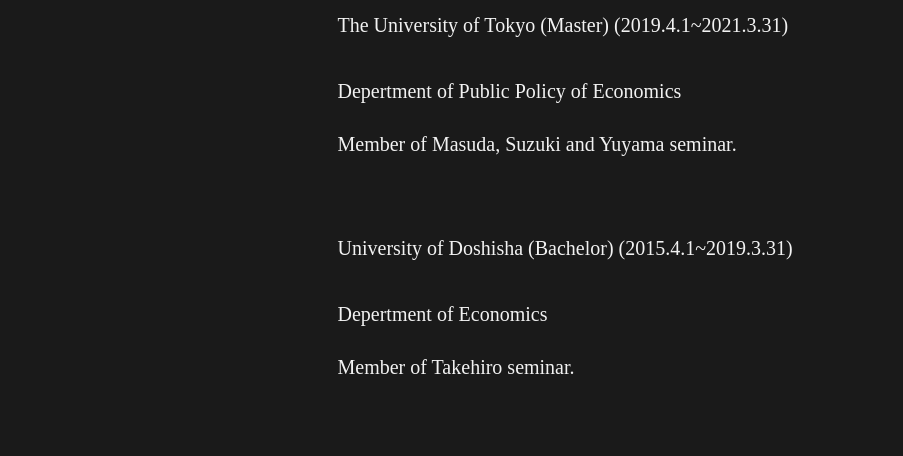
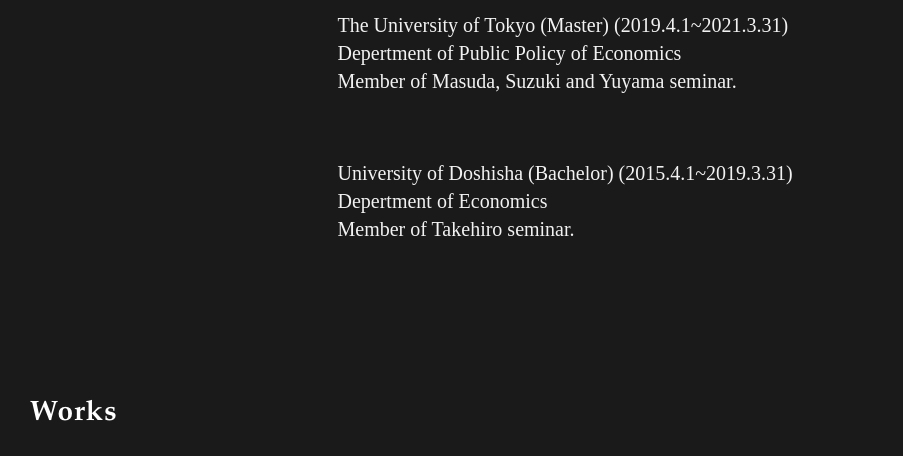
Before and after one commit to TomohirOgawa/Portfolio-site, a plain HTML site: page index.html in a window 1280 px wide. Shown: the part 1522-1978 px from the top of the page, without its empty margins (25-928 px from the left). Drawn offline with Linux system fonts and the light colour scheme.

Commit message:
Update index.html

```diff
--- a/index.html
+++ b/index.html
@@ -121,16 +121,15 @@
 
         <!-- INTRO INFORMATIO-->
         <div class="col-lg-6 col-lg-offset-3">
-          <p>The University of Tokyo (Master) (2019.4.1~2021.3.31)</p> <br>
-          <p>Depertment of Public Policy of Economics</p>
-          <p>Member of Masuda, Suzuki and Yuyama seminar.</p>
+          <p>The University of Tokyo (Master) (2019.4.1~2021.3.31)<br>
+          Depertment of Public Policy of Economics<br>
+          Member of Masuda, Suzuki and Yuyama seminar.</p>
           <br>
           <br>
           <br>
-          <br>
-          <p>University of Doshisha (Bachelor) (2015.4.1~2019.3.31)</p> <br>
-          <p>Depertment of Economics </p>
-          <p>Member of Takehiro seminar.</p>
+          <p>University of Doshisha (Bachelor) (2015.4.1~2019.3.31)<br>
+          Depertment of Economics <br>
+          Member of Takehiro seminar.</p>
 
         </div>
       </div>
```
